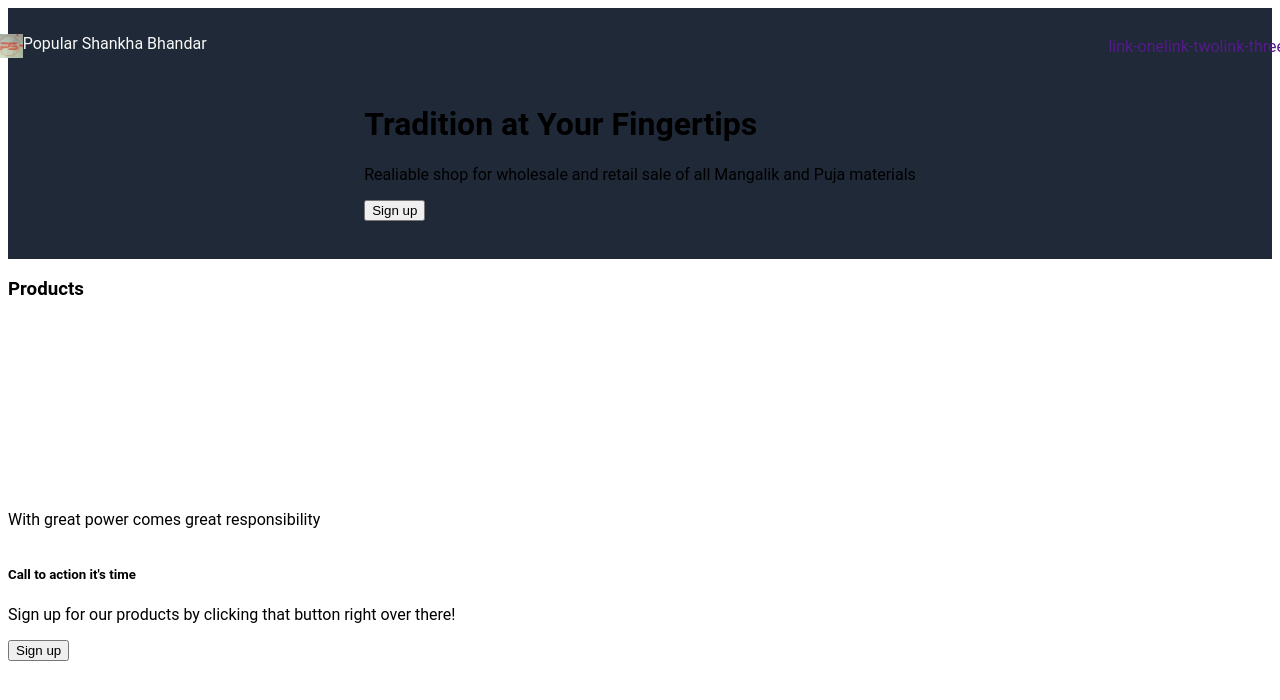
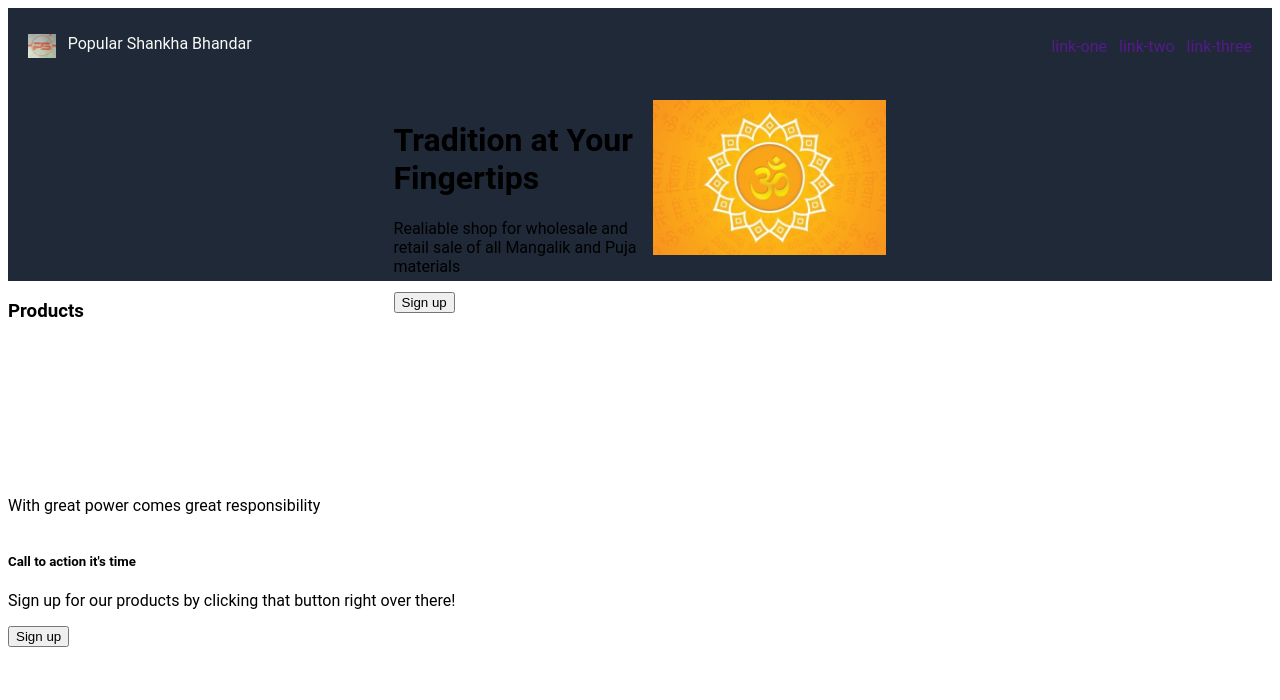
Before and after one commit to resetreboot1/landing-page, a plain HTML site: page index.html in a window 1280 px wide. Drawn offline with Linux system fonts and the light colour scheme.

Commit message:
Add image and almost finish hero text section

```diff
--- a/index.html
+++ b/index.html
@@ -10,7 +10,7 @@
     <div class="hero-text">
         <div class="uh">
          <div class="uhl">
-           <img src="images/logo.jpg">
+           <img class="logo" src="images/logo.jpg">
            <p id="hlt">Popular Shankha Bhandar</p>
          </div>
          <ul>
@@ -20,13 +20,13 @@
          </ul>
         </div>
         <div class="lh">
-         <div>
+         <div id="left-lh">
             <h1>Tradition at Your Fingertips</h1>
             <p>Realiable shop for wholesale and retail sale of all Mangalik and Puja materials</p>
             <button>Sign up</button>
          </div>
 
-         <img>
+         <img id="sanatan" src="images/sanatan-dharma.jpg">
         </div>
     </div>
     <div class="Products-section">
--- a/styles.css
+++ b/styles.css
@@ -14,6 +14,11 @@ body{
 
 .lh{
     align-self:center;
+    display:flex;
+    gap :15px;
+    max-height: 160px;
+    padding:16px;
+
 }
 
 .uh{
@@ -21,14 +26,14 @@ body{
     align-self: center;
     align-items: center;
     justify-content: space-between;
-    width:1290px;
-    flex-shrink:1;
+    flex:auto;
     padding:10px;
     padding-top: 0%;
+    align-self: stretch;
 
 }
 
-img,
+.logo,
 #hlt{
    height:24px;
    width:auto;
@@ -43,6 +48,7 @@ ul{
     padding: 0;
     margin:0;
     display: flex;
+    gap: 12px;
 }
 
 a{
@@ -52,4 +58,18 @@ a{
 .uhl{
     display:flex;
     align-items: center;
+    gap:12px;
 }
+
+#sanatan{
+    flex: auto;
+    width: auto;
+    height:155px;
+}
+
+#left-lh{
+    flex: auto;
+    height: 155px;
+    width:244px;
+
+}
```
Also changed, not shown: images/sanatan-dharma.jpg (added).
